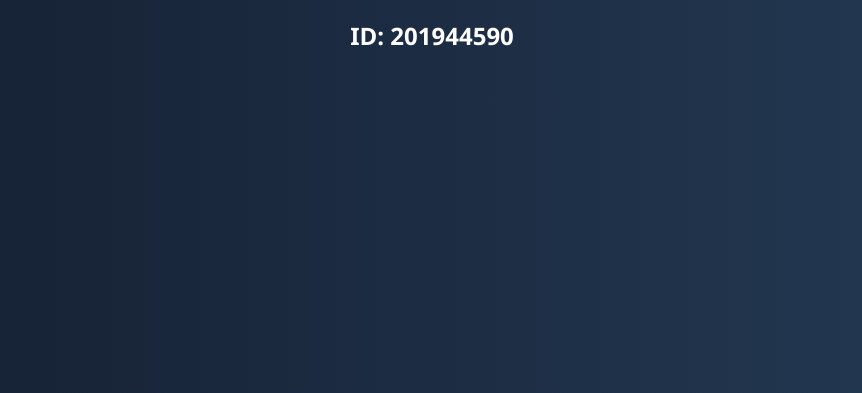
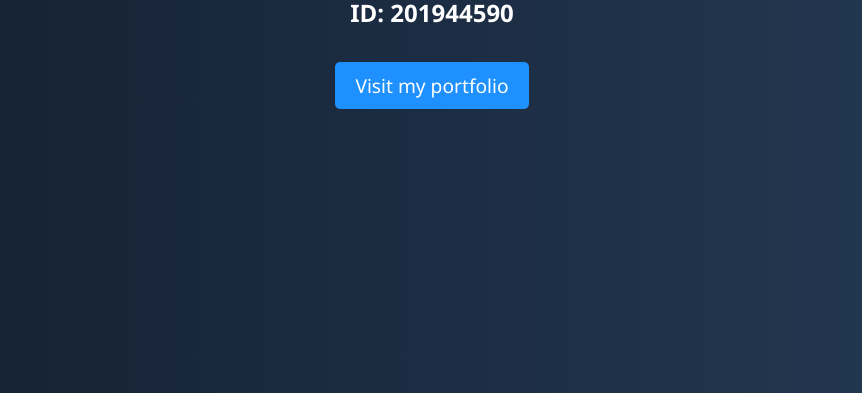
Before and after one commit to MohammedThan/COE453_01_201944590, a plain HTML site: page index.html in a window 1280 px wide. Shown: the part 407-800 px from the top of the page, without its empty margins (208-1070 px from the left). Drawn offline with Linux system fonts and the light colour scheme.

Commit message:
adding Visit my portfolio button

```diff
--- a/index.html
+++ b/index.html
@@ -48,6 +48,7 @@
     <div class="container">
       <h1>Name: Mohammed AlThunayan</h1>
       <h2>ID: 201944590</h2>
+      <a href="http://www.malthunayan.com" class="btn">Visit my portfolio</a>
     </div>
   </body>
 </html>
```
